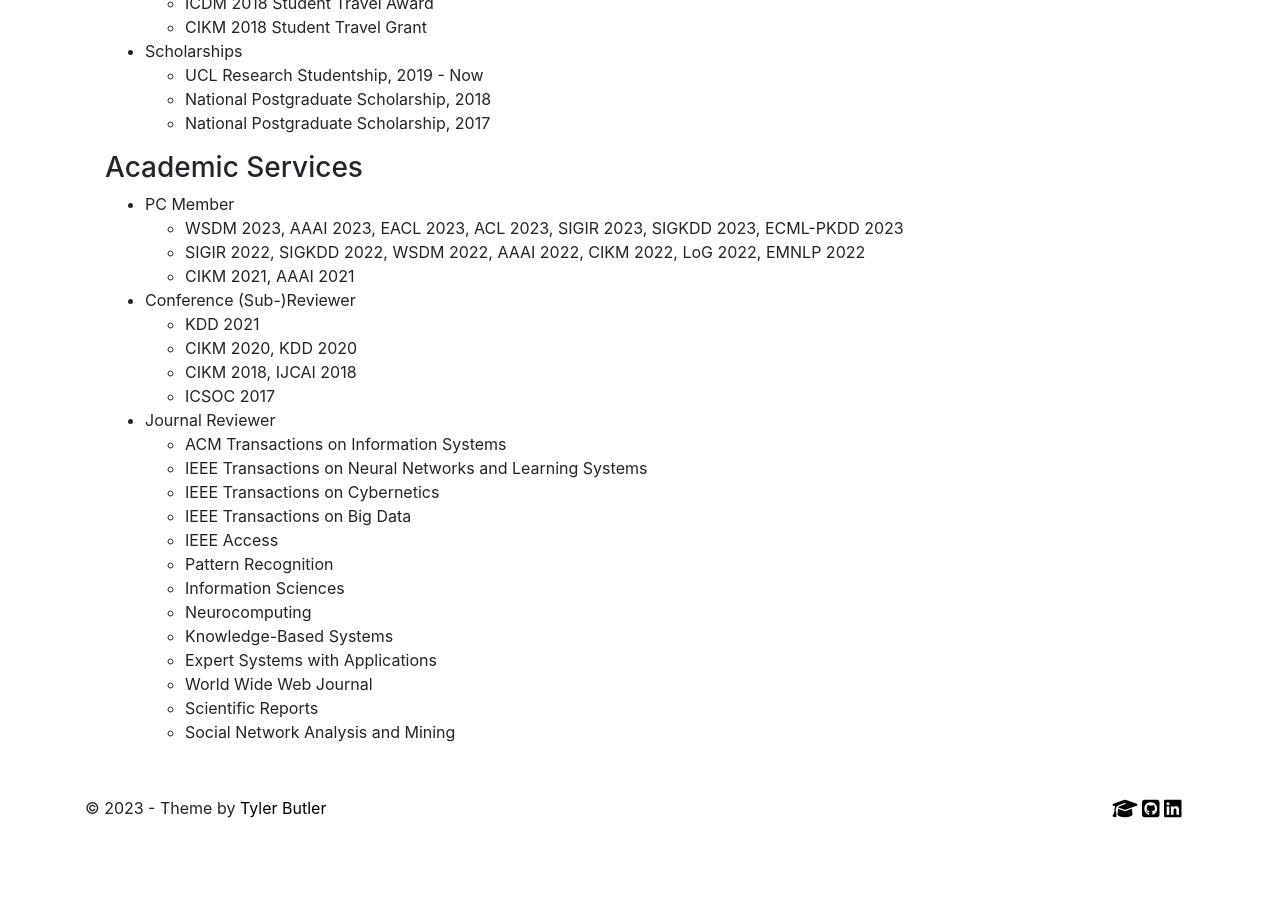
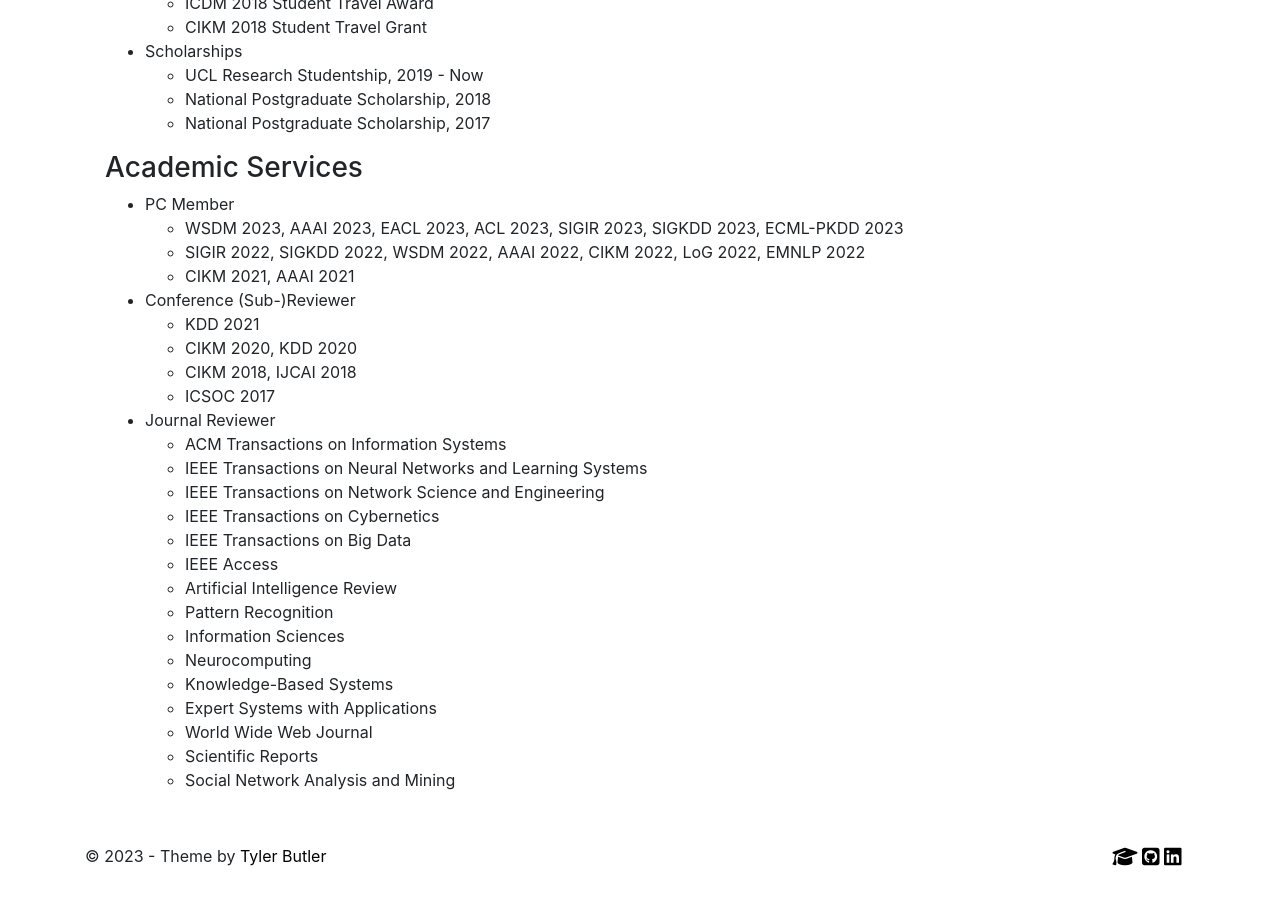
Before and after one commit to smartyfh/marvelous-mars-26de4, a Jekyll site: the page built from pages/about.md, in a window 1280 px wide and 900 px high, scrolled down 864 px. Built offline with Jekyll 4.4.1, drawn with Linux system fonts in a browser that asks for light colours; nearby versions of some CDN libraries; comment, search, counter and statistics services are not loaded; before the commit the page ends 1716 px from its top, so only the background shows below that.

Commit message:
Update about.md

```diff
--- a/pages/about.md
+++ b/pages/about.md
@@ -72,9 +72,11 @@ last-updated: 2020-10-30 5:55 PM
 + Journal Reviewer
   - ACM Transactions on Information Systems
   - IEEE Transactions on Neural Networks and Learning Systems
+  - IEEE Transactions on Network Science and Engineering
   - IEEE Transactions on Cybernetics
   - IEEE Transactions on Big Data
   - IEEE Access
+  - Artificial Intelligence Review
   - Pattern Recognition
   - Information Sciences
   - Neurocomputing
```
